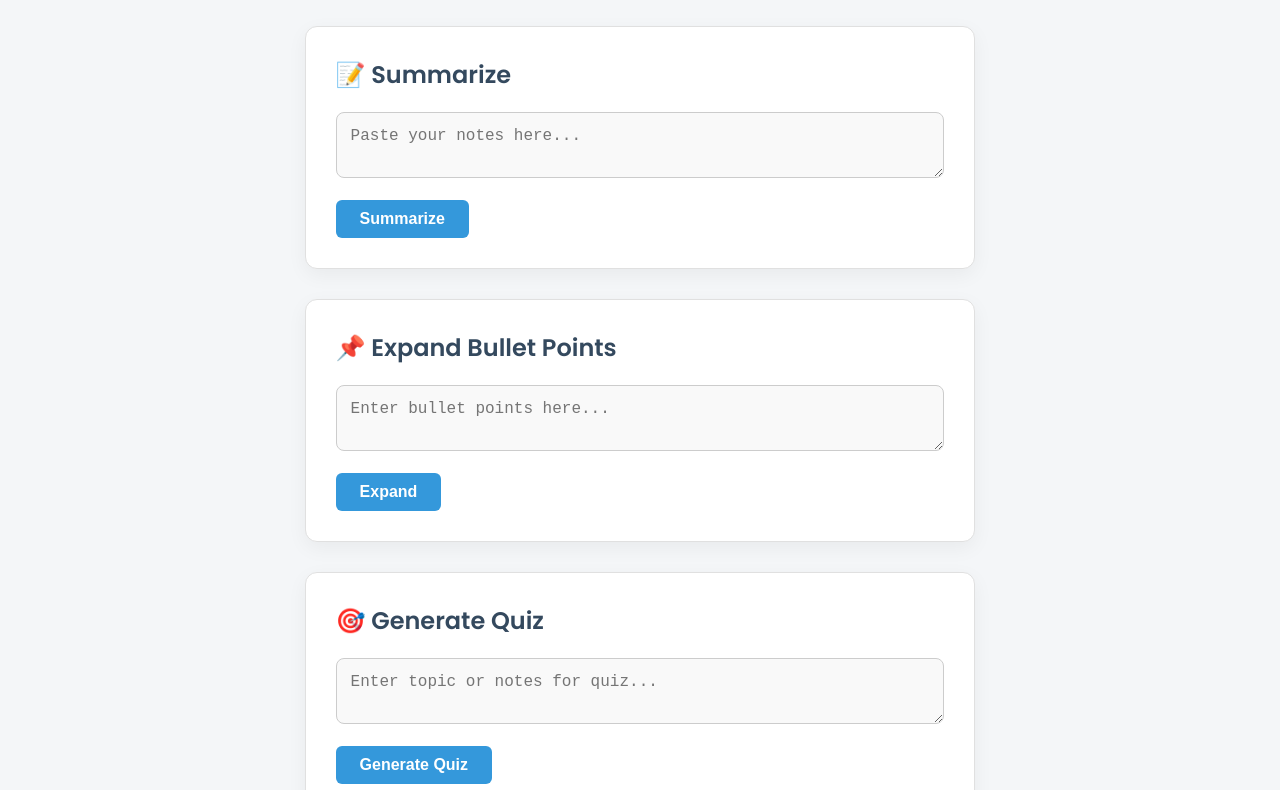
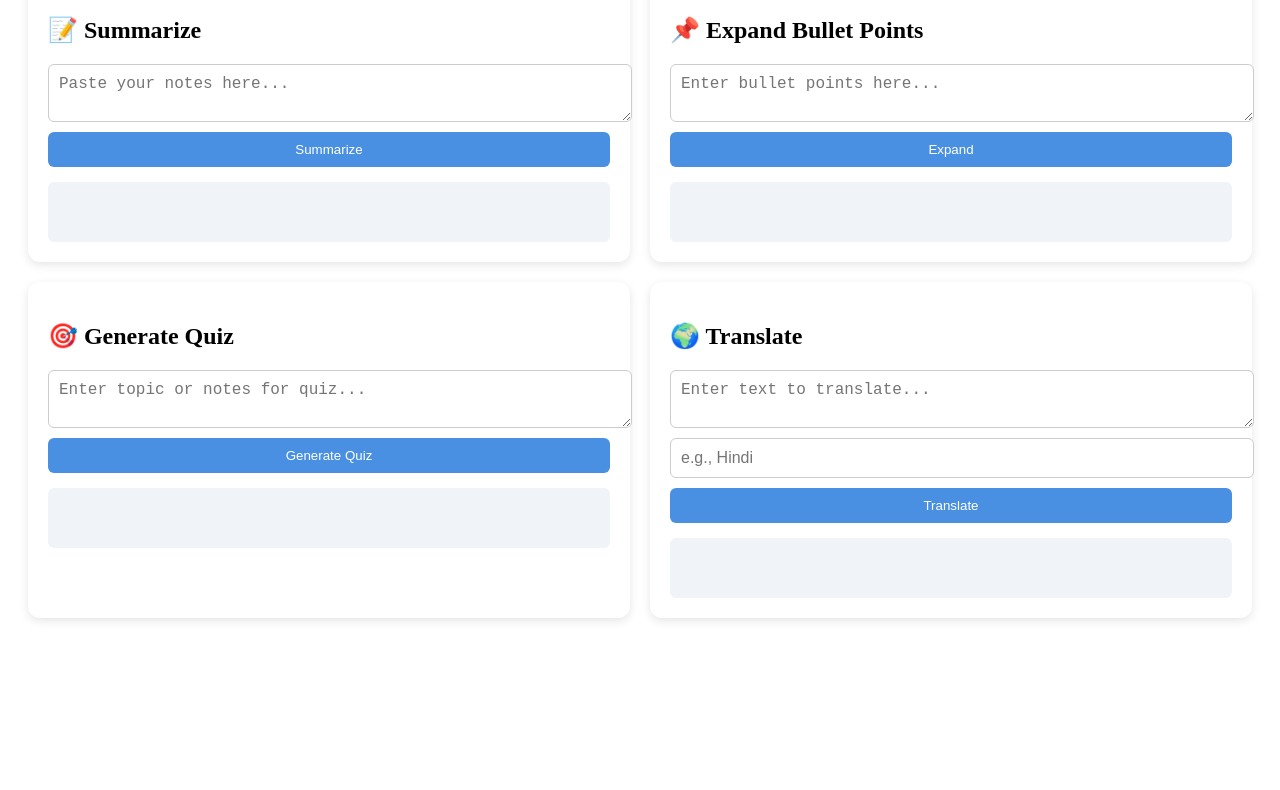
Before and after one commit to priya2339/Note-genius, a plain HTML site: page frontend/index.html in a window 1280 px wide. Shown: the part 124-914 px from the top of the page. After the commit the page ends 800 px from the top, so only its background shows below. Drawn offline with Linux system fonts and the light colour scheme.

Commit message:
Update style.css

```diff
--- a/frontend/style.css
+++ b/frontend/style.css
@@ -1,107 +1,58 @@
-@import url('https://fonts.googleapis.com/css2?family=Poppins:wght@400;600&display=swap');
-
-* {
-  box-sizing: border-box;
-  margin: 0;
-  padding: 0;
+.grid-container {
+  display: grid;
+  grid-template-columns: repeat(2, 1fr); /* Always 2 columns */
+  gap: 20px;
+  padding: 20px;
 }
 
-body {
-  font-family: 'Poppins', sans-serif;
-  background: #f4f6f8;
-  color: #2c3e50;
-  padding: 50px 20px;
+.tool-card {
+  background: white;
+  padding: 20px;
+  border-radius: 12px;
+  box-shadow: 0 3px 10px rgba(0,0,0,0.1);
   display: flex;
   flex-direction: column;
-  align-items: center;
-  min-height: 100vh;
 }
 
-h1 {
-  font-size: 2.5rem;
-  margin-bottom: 40px;
-  color: #2c3e50;
+.tool-card h2 {
+  margin-bottom: 10px;
 }
 
-section {
-  background: #ffffff;
-  border: 1px solid #e0e0e0;
-  border-radius: 12px;
-  box-shadow: 0 6px 20px rgba(0, 0, 0, 0.05);
-  padding: 30px;
-  margin-bottom: 30px;
+textarea, input[type="text"] {
   width: 100%;
-  max-width: 900px;
-  transition: box-shadow 0.3s ease;
-}
-
-section:hover {
-  box-shadow: 0 10px 25px rgba(0, 0, 0, 0.08);
-}
-
-section h2 {
-  font-size: 1.5rem;
-  margin-bottom: 20px;
-  color: #34495e;
-}
-
-textarea,
-input[type="text"] {
-  width: 100%;
-  padding: 14px;
+  margin-top: 10px;
+  padding: 10px;
   font-size: 1rem;
   border: 1px solid #ccc;
-  border-radius: 8px;
-  background: #f9f9f9;
-  margin-bottom: 15px;
+  border-radius: 6px;
   resize: vertical;
-  color: #2c3e50;
-}
-
-textarea:focus,
-input:focus {
-  outline: none;
-  border-color: #3498db;
-  background-color: #fff;
 }
 
 button {
-  padding: 10px 24px;
-  background: #3498db;
-  color: #fff;
-  font-size: 1rem;
-  font-weight: 600;
+  margin-top: 10px;
+  padding: 10px 15px;
+  background: #4a90e2;
+  color: white;
   border: none;
   border-radius: 6px;
   cursor: pointer;
-  transition: background 0.3s ease;
 }
 
 button:hover {
-  background: #2980b9;
+  background: #357ab8;
 }
 
-p {
-  margin-top: 10px;
-  padding: 14px;
-  background: #ecf0f1;
-  border-left: 4px solid #3498db;
+.output {
+  margin-top: 15px;
+  padding: 10px;
+  background: #f0f3f7;
   border-radius: 6px;
-  min-height: 50px;
-  color: #2c3e50;
-  white-space: pre-wrap;
+  min-height: 40px;
 }
 
-@media (max-width: 700px) {
-  h1 {
-    font-size: 2rem;
-  }
-
-  section {
-    padding: 20px;
-  }
-
-  button {
-    width: 100%;
+/* For mobile: stack into 1 column */
+@media (max-width: 768px) {
+  .grid-container {
+    grid-template-columns: 1fr;
   }
 }
```
